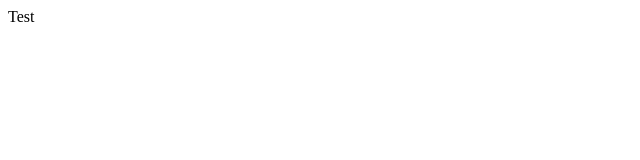
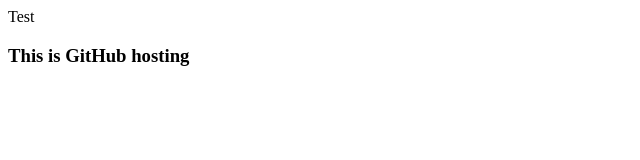
Before and after one commit to buuza/portfolio, a plain HTML site: page index.html in a window 1280 px wide. Shown: the whole page, without its empty margins (0-640 px from the left). Drawn offline with Linux system fonts and the light colour scheme.

Commit message:
index changes

```diff
--- a/index.html
+++ b/index.html
@@ -1 +1,2 @@
 Test
+<h3>This is GitHub hosting</h3>
```
